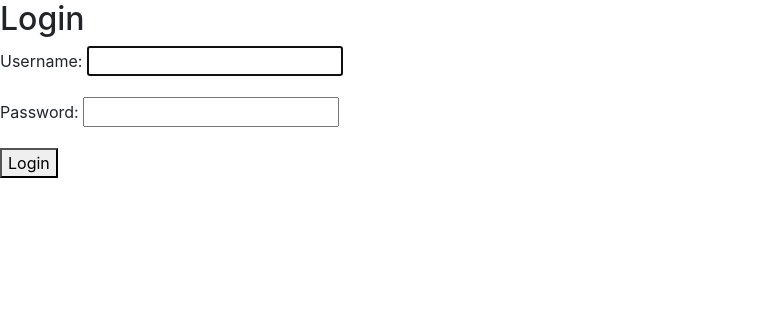
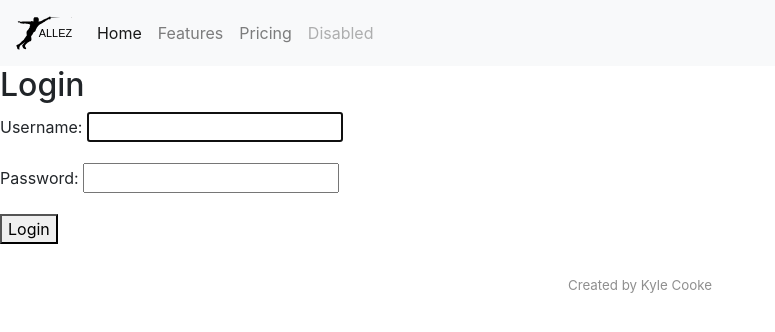
Before and after one commit to saty9/allez, a Django app: page /accounts/login in a window 1280 px wide. Shown: the top 332 px of the page, without its empty margins (0-775 px from the left). Run offline with Django 3.2, Linux system fonts and the light colour scheme; parts of the project's set-up code (start-up, migrations or seed data) failed here and were passed over; some libraries are stand-ins or nearby versions.

Commit message:
add placeholder navbar and logo

```diff
--- a/ui/templates/ui/base.html
+++ b/ui/templates/ui/base.html
@@ -5,17 +5,57 @@
 <head>
     <meta charset="UTF-8">
     <meta name="viewport" content="width=device-width, initial-scale=1.0">
-    {% csrf_token %}
     <title>{% block title %}{% endblock %}</title>
-    <link rel="stylesheet" href="{% static "jquery-ui-dist/jquery-ui.min.css"%}">
-    <link rel="stylesheet" href="{% static "bootstrap/dist/css/bootstrap.min.css"%}">
+    <link rel="stylesheet" href="{% static "jquery-ui-dist/jquery-ui.min.css" %}">
+    <link rel="stylesheet" href="{% static "bootstrap/dist/css/bootstrap.min.css" %}">
+    <style>
+        .img-responsive-header {
+            height: auto;
+            width: auto;
+            max-height: 40px;
+            max-width: 250px;
+        }
+        #footer {
+            text-align: center;
+            color: #8f8f8f;
+            font-size: smaller;
+            margin-top: 4vh;
+            margin-bottom: 20px;
+        }
+    </style>
     {% block styles %}{% endblock %}
 </head>
 <body>
+    <nav class="navbar navbar-expand-lg navbar-light bg-light">
+  <a class="navbar-brand" href="#"><img class="img-responsive-header" src="{% static '/ui/images/logo.svg' %}" ></a>
+  <button class="navbar-toggler" type="button" data-toggle="collapse" data-target="#navbarNav" aria-controls="navbarNav" aria-expanded="false" aria-label="Toggle navigation">
+    <span class="navbar-toggler-icon"></span>
+  </button>
+  <div class="collapse navbar-collapse" id="navbarNav">
+    <ul class="navbar-nav">
+      <li class="nav-item active">
+        <a class="nav-link" href="#">Home <span class="sr-only">(current)</span></a>
+      </li>
+      <li class="nav-item">
+        <a class="nav-link" href="#">Features</a>
+      </li>
+      <li class="nav-item">
+        <a class="nav-link" href="#">Pricing</a>
+      </li>
+      <li class="nav-item">
+        <a class="nav-link disabled" href="#">Disabled</a>
+      </li>
+    </ul>
+  </div>
+</nav>
     <div id="main-content">
         {% block body %}
         {% endblock %}
     </div>
+    <div id="footer">
+        <p>Created by Kyle Cooke</p>
+    </div>
+    {% csrf_token %}
 <script src="{% static 'jquery/dist/jquery.min.js' %}"></script>
 <script src="{% static 'jquery-ui-dist/jquery-ui.min.js' %}"></script>
 <script src="{% static 'bootstrap/dist/js/bootstrap.min.js' %}"></script>
```
Also changed, not shown: ui/static/ui/images/logo.svg (added).
